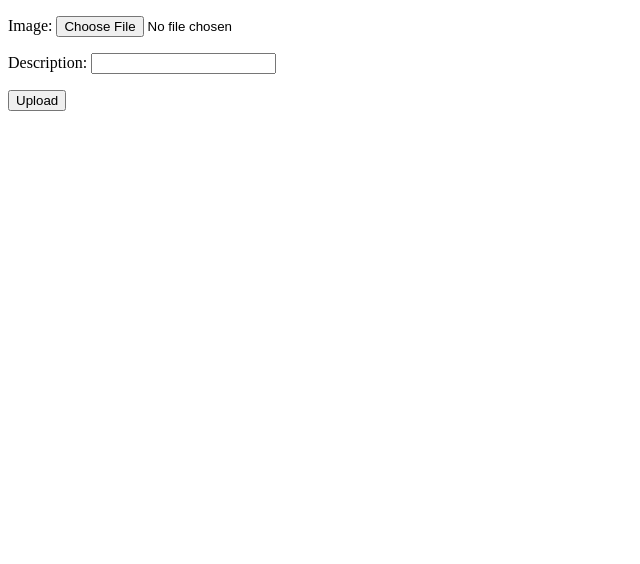
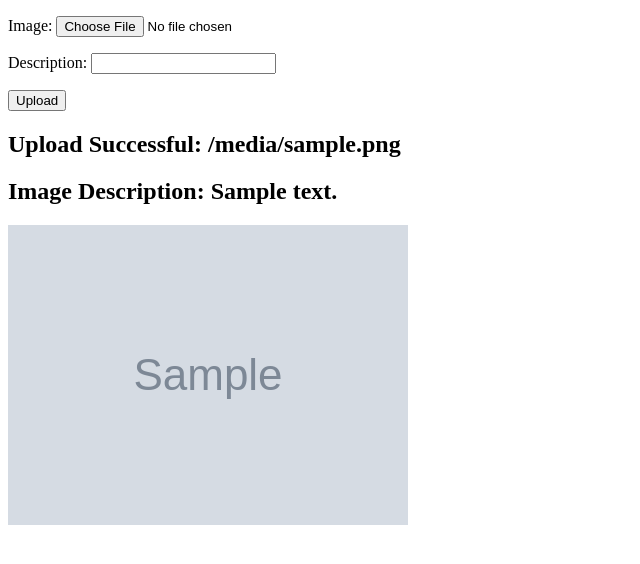
Before and after one commit to RohitKaregaonkar/jobapp, a Django app: template uploadapp/templates/uploadapp/add_image.html in a window 1280 px wide. Shown: the top 564 px of the page, without its empty margins (0-640 px from the left). Run offline with Django 4.2, Linux system fonts and the light colour scheme; the template is opened without the code that fills it: values that come from a table or form of the project are taken from there, most other values are stand-ins (such as "Sample title", 1, 10 or a date in 2020); grey boxes marked "Sample" are stand-in pictures.

Commit message:
Modified views.py file and add_image.html file to render the image on frontend and also performed some configuration changes on settings.py file as well as urls.py file to render and view image on frontend without any error

```diff
--- a/jobapp/settings.py
+++ b/jobapp/settings.py
@@ -121,6 +121,7 @@ USE_TZ = True
 STATIC_URL = 'static/'
 
 MEDIA_ROOT = BASE_DIR / 'uploads/'
+MEDIA_URL = '/media/'
 
 # Default primary key field type
 # https://docs.djangoproject.com/en/4.2/ref/settings/#default-auto-field
--- a/jobapp/urls.py
+++ b/jobapp/urls.py
@@ -16,6 +16,8 @@ Including another URLconf
 """
 from django.contrib import admin
 from django.urls import path, include
+from django.conf.urls.static import static
+from django.conf import settings
 
 
 
@@ -25,4 +27,4 @@ urlpatterns = [
     path('', include('subscribe.urls')),
     path('uploads/', include('uploadapp.urls'))
 
-]
+] + static(settings.MEDIA_URL, document_root=settings.MEDIA_ROOT)
--- a/uploadapp/templates/uploadapp/add_image.html
+++ b/uploadapp/templates/uploadapp/add_image.html
@@ -12,5 +12,10 @@
         {{ form.as_p }}
         <button type="submit">Upload</button>
     </form>
+    {% if saved_object %}
+        <h2>Upload Successful: {{saved_object.image.url}}</h2>
+        <h2>Image Description: {{saved_object.description}}</h2>
+        <img src="{{saved_object.image.url}}" alt="Image" style="max-height:500px"/>
+    {% endif %}
 </body>
 </html>
--- a/uploadapp/views.py
+++ b/uploadapp/views.py
@@ -7,6 +7,8 @@ def upload_image(request):
         form = UploadForm(request.POST, request.FILES)
         if form.is_valid:
             form.save()
+            saved_object = form.instance
+            return render(request, 'uploadapp/add_image.html', {'form': form,'saved_object': saved_object})
     else:
         form = UploadForm()
     return render(request, 'uploadapp/add_image.html', {'form': form})
```
Also changed, not shown: db.sqlite3, uploads/images/Screenshot_2023-07-01_211955.png (added), uploads/images/Screenshot_2023-08-11_233538_CWtRocM.png (added), uploads/images/Screenshot_2023-08-11_233538_DPOGGYp.png (added).
